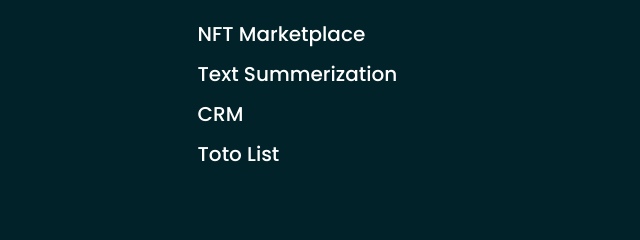
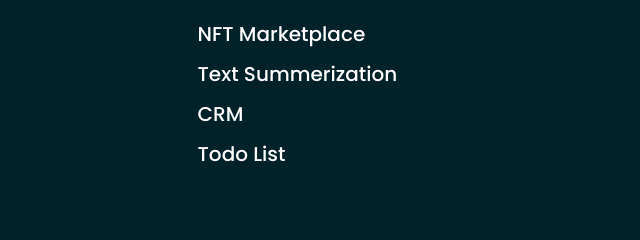
Before and after one commit to arjunkr8841/Portfolio, a plain HTML site: page index.html in a window 1280 px wide. Shown: the part 1940-2180 px from the top of the page, 320-960 px from the left. Drawn offline with Linux system fonts and the light colour scheme.

Commit message:
Update index.html

```diff
--- a/index.html
+++ b/index.html
@@ -49,7 +49,7 @@
                         <li>Text Summerization</li>
                         <li>CRM</li>
                         <li></li>
-                        <li>Toto List</li>
+                        <li>Todo List</li>
                         <li></li>
                     </ul>
                 </h3>
```
